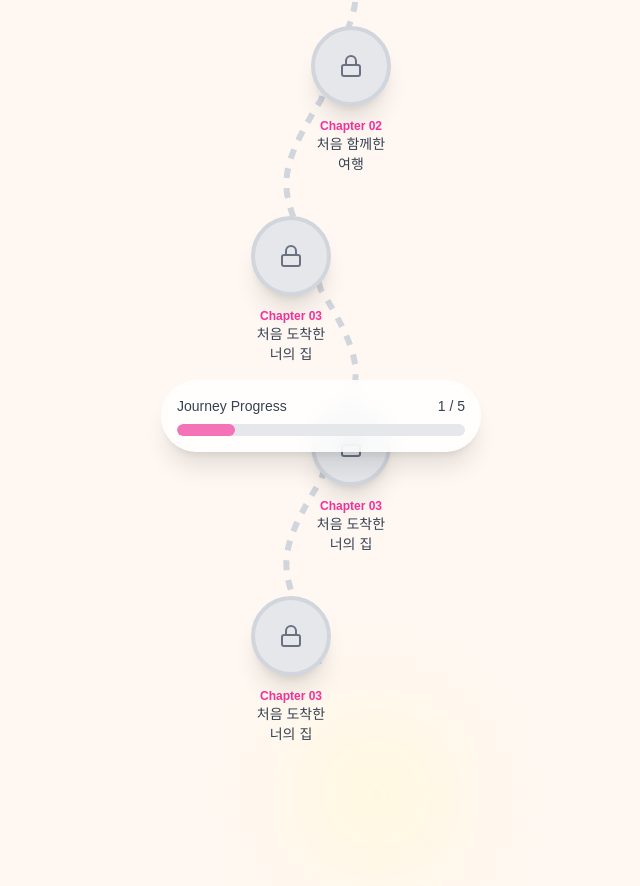
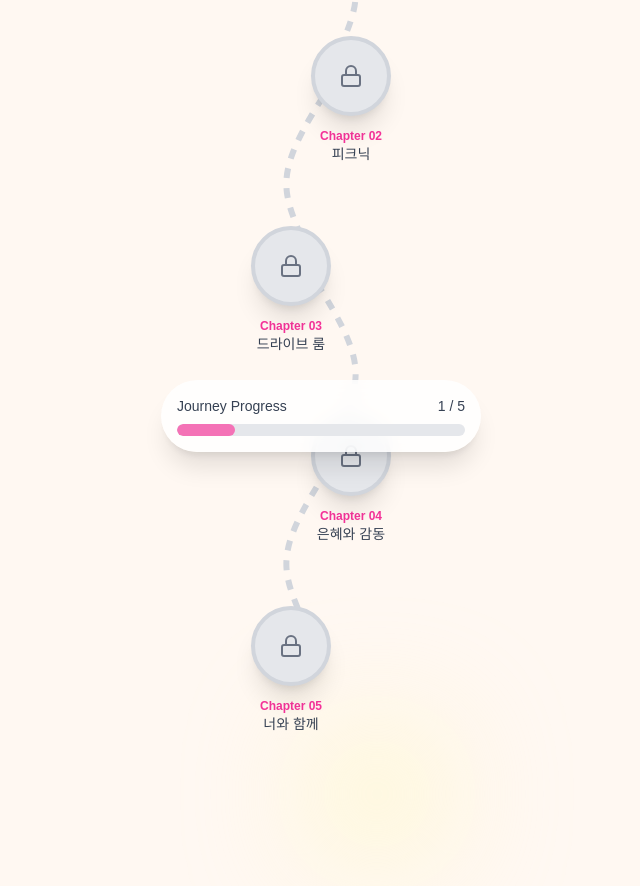
Before and after one commit to soobaeki/how-to-merry, a Next.js app: page /journey in a window 1280 px wide. Shown: the part 316-1202 px from the top of the page, without its empty margins (319-959 px from the left). Built offline with nearby package versions, Linux system fonts and the light colour scheme.

Commit message:
1차완성

```diff
--- a/src/components/proposal/ProposalPage.tsx
+++ b/src/components/proposal/ProposalPage.tsx
@@ -2,8 +2,7 @@
 
 import { useJourneyState } from "@/hooks/useJourneyState";
 import { AnimatePresence, motion } from "framer-motion";
-import { MapPin, RotateCcw, X } from "lucide-react"; // lucide-react 아이콘 사용
-import Link from "next/link";
+import { RotateCcw, X } from "lucide-react"; // lucide-react 아이콘 사용
 import { useRouter } from "next/navigation";
 import { useState } from "react";
 
@@ -50,6 +49,7 @@ export default function ProposalPage() {
             src="/videos/proposal.mp4"
             autoPlay
             playsInline
+            controls
             onEnded={handleVideoEnd}
             className="h-full w-full rounded-2xl object-cover shadow-2xl"
           />
@@ -97,13 +97,13 @@ export default function ProposalPage() {
               </button>
 
               {/* 추억 지도로 돌아가기 버튼 */}
-              <Link
+              {/* <Link
                 href="/journey"
                 className="inline-flex items-center gap-2 rounded-full bg-pink-500 px-6 py-3 text-sm font-semibold text-white shadow-lg transition hover:bg-pink-600 active:scale-95"
               >
                 <MapPin size={16} />
                 돌아가기
-              </Link>
+              </Link> */}
             </motion.div>
           </motion.div>
         )}
--- a/src/components/quest/QuizCard.tsx
+++ b/src/components/quest/QuizCard.tsx
@@ -35,7 +35,7 @@ export default function QuizCard({
     // 🎯 틀렸을 경우 hints 배열에서 무작위로 1개 선택
     if (!correct) {
       if (hints && hints.length > 0) {
-        const randomIndex = (getRandomElement(hints) ?? 1) as number;
+        const randomIndex = Number(getRandomElement(hints) ?? 1);
         setRandomHint(hints[randomIndex]);
       } else {
         setRandomHint("앗, 이건 아니었는데 ㅋㅋ"); // hints가 비어있을 때 기본 문구
--- a/src/data/memories.ts
+++ b/src/data/memories.ts
@@ -16,65 +16,105 @@ export const memories: Memory[] = [
       answer: 2,
       hint: [
         "처음 봤을 때 미소가 아직도 선명해요 💕",
-        "아쉬워요! 조금만 더 고민해봐요!",
-        "힌트: 매콤한 것과 오일리한 것 두개 주문했었는데~~ 🌶️🫒",
+        "힌트: 내 눈엔 세상에서 제일 예쁘게 보였던 날 ✨",
+        "이날 당신 표정이 얼마나 귀여웠는지 몰라요 🙈",
       ],
     },
   },
   {
     id: 2,
     chapter: "Chapter 02",
-    title: "처음 함께한 여행",
-    location: "바닷가",
-    date: "2023.08.15",
-    story: "같이 걷던 그 순간이 아직도 기억나.",
+    title: "피크닉",
+    location: "난지 한강",
+    date: "2026.05.05",
+    story: `덜덜 떨릴 정도로 생각보다 추웠던 한강 바람 🍃
+      그래도 돗자리 펴고 붙어앉아 깔깔거리던 그 순간이 얼마나 좋고 행복했는지 몰라.`,
     unlocked: false,
     quiz: {
-      question: "우리가 바닷가에서 먹었던 음식은 무엇일까요?",
-      options: ["회", "조개구이", "치킨", "라면"],
-      answer: 1,
+      question: "피크닉 감성 챙기려다 오들오들 떨며 입에 넣었던 그 메뉴는?",
+      options: ["닭강정", "한강라면", "지코바 치킨", "떡튀순 세트"],
+      answer: 0,
+      hint: [
+        "힌트: 겉은 바삭하고 속은 촉촉했던 박스 안의 그 메뉴! 📦",
+        "땡! 추워서 식어갈수록 양념이 더 쫀득해졌던 건데... 😋",
+        "아쉬워요! 한 입 크기라 포크로 쏙쏙 찍어 먹기 좋았잖아요 🍢",
+        "땡! 혹시 그날 딴생각하고 있었나요? 👀",
+      ],
     },
   },
   {
     id: 3,
     chapter: "Chapter 03",
-    title: "처음 도착한 너의 집",
-    location: "바닷가",
-    date: "2023.08.15",
-    story: "같이 걷던 그 순간이 아직도 기억나.",
+    title: "드라이브 룸",
+    location: "차 안",
+    date: "2026.05.23",
+    story: `포장해 온 과일빙수를 차 안에서 펼쳐놓고 신나게 먹었던 날 🍧
+    진짜 너무 맛있어서 눈물 날 뻔했잖아 💕`,
     unlocked: false,
     quiz: {
-      question: "우리가 바닷가에서 먹었던 음식은 무엇일까요?",
-      options: ["회", "조개구이", "치킨", "라면"],
-      answer: 1,
+      question: "차 안에서 정신없이 먹었던 레전드 음식은? 🍧🚗",
+      options: ["팝콘", "모둠회 세트", "수제 버거", "과일빙수"],
+      answer: 3,
+      hint: [
+        "아니 이걸 틀리다니! 서운함 게이지 10% 상승 ⚡",
+        "내 심장이 제일 크게 요동쳤던 순간인데! 💓",
+        "틀렸지만 귀여우니까 한 번 더 기회를 줄게요 😜",
+        "힌트: 녹을까 봐 포장해 오자마자 차 안에서 호다닥 열었던 그 디저트! 🍧",
+        "땡! 흘릴까 봐 서로 신경 쓰면서도 진짜 너무 맛있게 먹었었는데! 😋",
+        "아쉬워요! 과일 듬뿍 스푼에 얹어서 서로 입에 넣어주던 시원한 메뉴예요 💕",
+      ],
     },
   },
   {
     id: 4,
-    chapter: "Chapter 03",
-    title: "처음 도착한 너의 집",
-    location: "바닷가",
-    date: "2023.08.15",
-    story: "같이 걷던 그 순간이 아직도 기억나.",
+    chapter: "Chapter 04",
+    title: "은혜와 감동",
+    location: "화곡동교회",
+    date: "2026.07.01",
+    story: `37주년 기념예배에서 함께 마음을 모아 기도하고 찬양했던 특별한 날 🎶
+    '신의 악단' 배우분들의 무대와 f(x) 루나님의 찬양까지, 너와 곁에서 같이 듣는데 가슴 깊이 은혜가 꽉 찼던 순간이야.`,
     unlocked: false,
     quiz: {
-      question: "우리가 바닷가에서 먹었던 음식은 무엇일까요?",
-      options: ["회", "조개구이", "치킨", "라면"],
-      answer: 1,
+      question:
+        "화곡동교회 37주년 기념예배 때 우리에게 잊지 못할 찬양의 감동을 선물해 준 게스트는? 🎤",
+      options: [
+        "아이유 & 노을",
+        "AKMU 이수현 & 테이",
+        "f(x) 루나 & '신의 악단' 배우",
+        "헤리티지 Mass Choir & 비와이",
+      ],
+      answer: 2,
+      hint: [
+        "힌트: 걸그룹 f(x)의 명품 메인보컬과 '신의 악단' 배우가 왔었잖아! 🎤",
+        "땡! 엄청난 가창력으로 교회가 떠나가라 찬양 불러주셨는데! 🎶",
+        "아쉬워요! 옆에서 같이 보면서 눈망울 반짝이던 너의 표정이 힌트예요 💕",
+      ],
     },
   },
   {
     id: 5,
-    chapter: "Chapter 03",
-    title: "처음 도착한 너의 집",
-    location: "바닷가",
-    date: "2023.08.15",
-    story: "같이 걷던 그 순간이 아직도 기억나.",
+    chapter: "Chapter 05",
+    title: "너와 함께",
+    location: "바로, 여기",
+    date: "2027.01.03",
+    story: `첫 만남부터 소소했던 수많은 추억들을 지나 바로 오늘, 여기까지 왔어.
+    지금 이 순간, 내가 너에게 꼭 들려주고 싶었던 진짜 마음이 있어 💌`,
     unlocked: false,
     quiz: {
-      question: "우리가 바닷가에서 먹었던 음식은 무엇일까요?",
-      options: ["회", "조개구이", "치킨", "라면"],
-      answer: 1,
+      question:
+        "지금까지 우리가 함께한 이 모든 추억 여행의 진짜 목적은 무엇일까요? 💍",
+      options: [
+        "너와 평생을 함께하고 싶다는 고백 💖",
+        "심심해서 만들어 본 추억 퀴즈 게임",
+        "그냥 지난 데이트 장소들 복습하기",
+        "연말 맞이 커플 선물 이벤트",
+      ],
+      answer: 0,
+      hint: [
+        "힌트: 1번 말고 다른 걸 고르면 내 마음이 너무 아파요... 🥺",
+        "땡! 장난치지 말고 가장 진심 어린 선택지를 골라줘! 💕",
+        "아쉬워요! 내가 이 지도와 퀴즈를 왜 만들었을지 가만히 생각해 봐요 ✨",
+      ],
     },
   },
 ];
--- a/src/libs/utils.ts
+++ b/src/libs/utils.ts
@@ -93,10 +93,9 @@ export function calculateTogetherDays(startDateStr: string): number {
 }
 
 /**
- * 배열에서 무작위 요소 1개를 추출합니다.
+ * 배열에서 무작위 값을 추출합니다.
  */
-export function getRandomElement<T>(array: T[]): T | undefined {
+export function getRandomElement<T>(array: T[]): number | undefined {
   if (!array || array.length === 0) return undefined;
-  const randomIndex = Math.floor(Math.random() * array.length);
-  return array[randomIndex];
+  return Math.floor(Math.random() * array.length);
 }
```
